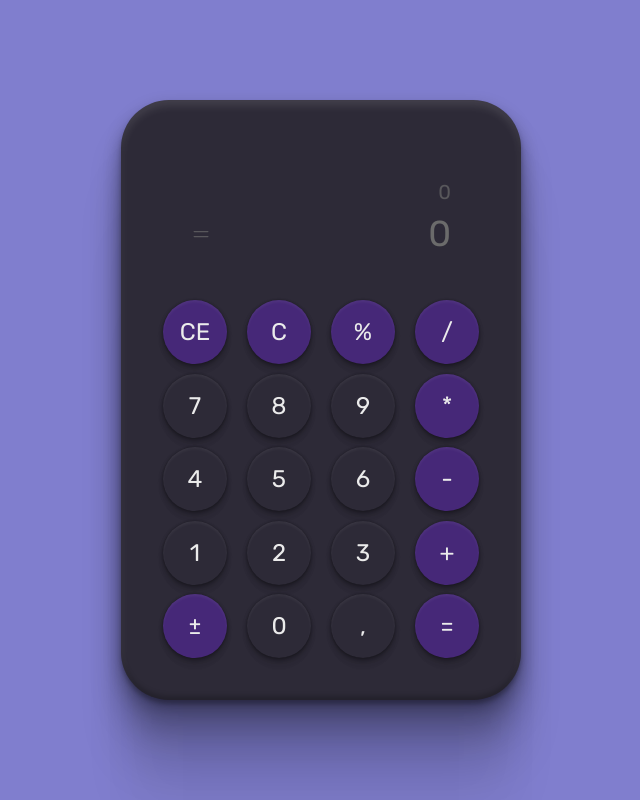
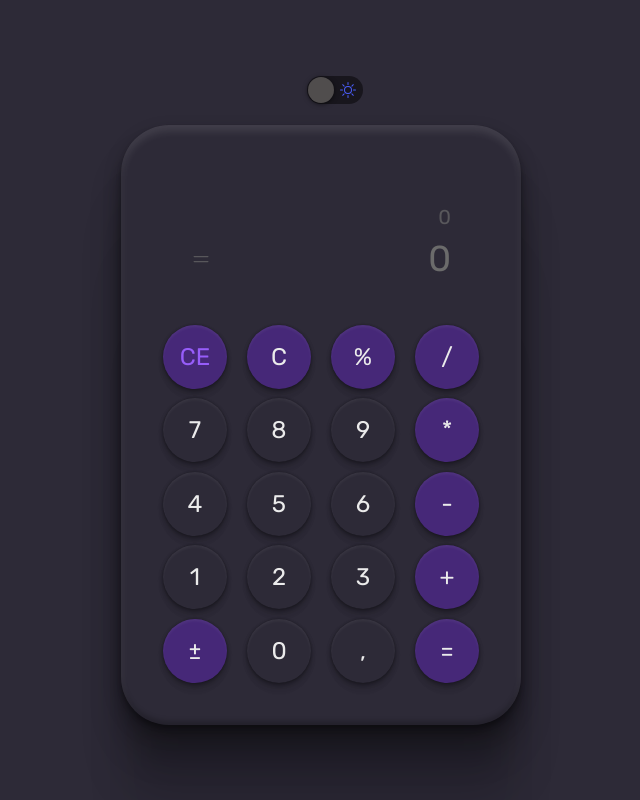
Before and after one commit to RenanFachin/RS_BoraCodarEvent, a Next.js app in the folder desafio05_calculadora/: page / in a window 1280 px wide. Shown: the whole page, without its empty margins (319-959 px from the left). Built offline with nearby package versions, Linux system fonts and the light colour scheme.

Commit message:
add dark/light theme

```diff
--- a/desafio05_calculadora/package.json
+++ b/desafio05_calculadora/package.json
@@ -21,6 +21,7 @@
     "react": "18.2.0",
     "react-dom": "18.2.0",
     "react-icons": "^4.7.1",
+    "react-switch": "^7.0.0",
     "typescript": "4.9.5"
   },
   "devDependencies": {
--- a/desafio05_calculadora/src/components/Button.tsx
+++ b/desafio05_calculadora/src/components/Button.tsx
@@ -13,7 +13,7 @@ export function Button({ digit, enterDigit, buttonColor = 'default', className,
 
     return (
         <button className={clsx(
-            `w-12 h-12 md:w-16 md:h-16 rounded-full text-2xl flex items-center justify-center text-gray-100 shadow-calculatorButtonShadow bg-calculatorButtons`, className)}
+            `w-12 h-12 md:w-16 md:h-16 rounded-full text-2xl flex items-center justify-center text-lightMode-text dark:text-gray-100 shadow-calculatorButtonShadow bg-calculatorButtons`, className)}
              onClick={() => enterDigit(digit)}
             {...rest}
         >
--- a/desafio05_calculadora/src/components/CalculatorDisplay.tsx
+++ b/desafio05_calculadora/src/components/CalculatorDisplay.tsx
@@ -1,10 +1,9 @@
-import { CalculatorContext } from '@/contexts/calculatorContext'
+import { useCalculator } from '@/hooks/useCalculator'
 import { Equals } from 'phosphor-react'
-import { useContext } from 'react'
 
 export function CalculatorDisplay() {
-    const {currentValue, prevValue, operation} = useContext(CalculatorContext)
 
+    const {currentValue, prevValue, operation} = useCalculator()
     return (
         <div className="w-full min-h-[120px] flex flex-col justify-center px-5 gap-2 max-w-[300px] overflow-auto">
             <span className="text-right text-gray-200 opacity-70 text-lg md:text-xl">
--- a/desafio05_calculadora/src/components/CalcutorKeyboard.tsx
+++ b/desafio05_calculadora/src/components/CalcutorKeyboard.tsx
@@ -1,17 +1,16 @@
 import { Button } from './Button'
-import { useContext } from 'react'
-import { CalculatorContext } from '@/contexts/calculatorContext'
 import { OperationButton } from './OperationButton'
+import { useCalculator } from '@/hooks/useCalculator'
 
 
 export function CalcutorKeyboard() {
 
-  const { setDigit, selectOperation, operation, clearDisplay, handleDelete, handlePercent, handleShowResult } = useContext(CalculatorContext)
+  const { setDigit, selectOperation, operation, clearDisplay, handleDelete, handlePercent, handleShowResult } =  useCalculator()
 
   return (
     <div className="w-full min-h-[368px] grid grid-cols-4 justify-items-center">
       <OperationButton
-        className="text-[#975DFA]"
+        className="dark:text-[#975DFA] text-lightMode-text"
         operation={'CE'}
         selectOperation={clearDisplay}
         selectedOperation={operation}
--- a/desafio05_calculadora/src/components/OperationButton.tsx
+++ b/desafio05_calculadora/src/components/OperationButton.tsx
@@ -12,7 +12,7 @@ export function OperationButton({ operation, selectOperation, selectedOperation,
 
     return (
         <button className={clsx(
-            `w-12 h-12 md:w-16 md:h-16 rounded-full text-2xl flex items-center justify-center text-gray-100 shadow-calculatorButtonShadow bg-calculatorButtons bg-background-buttons hover:brightness-200 active:translate-y-[2px]`, className)}
+            `w-12 h-12 md:w-16 md:h-16 rounded-full text-2xl flex items-center justify-center text-gray-100 shadow-calculatorButtonShadow bg-calculatorButtons dark:bg-background-buttons bg-lightMode-buttonHighEmpahsis hover:brightness-200 active:translate-y-[2px]`, className)}
             onClick={() => selectOperation(operation)}
             {...rest}
         >
--- /dev/null
+++ b/desafio05_calculadora/src/components/ThemeButton.tsx
@@ -0,0 +1,34 @@
+import { useTheme } from "@/hooks/useTheme"
+
+import Switch from 'react-switch'
+import { BsMoon, BsSun } from 'react-icons/bs'
+
+export function ThemeButton() {
+    const { actualTheme, toggleThemeHandler } = useTheme()
+
+    return (
+        <button>
+            <Switch
+                className='ml-7'
+                onChange={toggleThemeHandler}
+                checked={actualTheme}
+                checkedIcon={
+                    <div className='flex items-center justify-center h-full text-lightMode-buttonHighEmpahsis'>
+                        <BsMoon />
+                    </div>
+                }
+                uncheckedIcon={
+                    <div className='flex items-center justify-center h-full text-lightMode-buttonHighEmpahsis'>
+                        <BsSun />
+                    </div>
+                }
+                boxShadow="0px 1px 5px rgba(0, 0, 0, 0.6)"
+                activeBoxShadow="0px 0px 1px 10px rgba(0, 0, 0, 0.2)"
+                offHandleColor='#504d4d'
+                onHandleColor="#504d4d"
+                offColor="#18161d"
+                onColor="#ffffff"
+            />
+        </button>
+    )
+}
--- /dev/null
+++ b/desafio05_calculadora/src/contexts/ThemeContext.tsx
@@ -0,0 +1,67 @@
+import { createContext, ReactNode, useEffect, useState } from "react";
+
+interface ThemeContextData {
+  isDarkTheme: boolean;
+  toggleThemeHandler: () => void;
+  actualTheme: boolean;
+}
+
+export const ThemeContext = createContext({} as ThemeContextData)
+
+interface ThemeContextProps {
+  children: ReactNode;
+}
+
+
+export function ThemeContextProvider({ children }: ThemeContextProps) {
+  const [isDarkTheme, setIsDarkTheme] = useState(true)
+
+  const [actualTheme, setActualTheme] = useState(false)
+
+  function isLocalStorageEmpty() {
+    return !localStorage.getItem("isDarkTheme");
+  }
+
+  function initialThemeHandler() {
+    if (isLocalStorageEmpty()) {
+      localStorage.setItem("isDarkTheme", `true`);
+      document!.querySelector("body")!.classList.add("dark");
+      setIsDarkTheme(true);
+    } else {
+      const isDarkTheme = JSON.parse(
+        localStorage.getItem("isDarkTheme")!
+      );
+      isDarkTheme && document!.querySelector("body")!.classList.add("dark");
+      setIsDarkTheme(() => {
+        return isDarkTheme;
+      });
+    }
+  }
+
+
+  function toggleThemeHandler() {
+    const isDarkTheme = JSON.parse(localStorage.getItem("isDarkTheme")!)
+
+    setIsDarkTheme(!isDarkTheme)
+    toggleDarkClassToBody()
+    setValueToLocalStorage()
+
+    setActualTheme(!actualTheme)
+  }
+
+  function toggleDarkClassToBody() {
+    document!.querySelector("body")!.classList.toggle("dark");
+  }
+
+  function setValueToLocalStorage() {
+    localStorage.setItem("isDarkTheme", `${!isDarkTheme}`);
+  }
+
+  useEffect(() => initialThemeHandler())
+
+  return (
+    <ThemeContext.Provider value={{ isDarkTheme: true, toggleThemeHandler, actualTheme }}>
+      {children}
+    </ThemeContext.Provider>
+  )
+}
--- /dev/null
+++ b/desafio05_calculadora/src/hooks/useCalculator.ts
@@ -0,0 +1,7 @@
+import { CalculatorContext } from '../contexts/calculatorContext'
+
+import { useContext } from "react"
+
+export const useCalculator = () => {
+    return useContext(CalculatorContext)
+}
--- /dev/null
+++ b/desafio05_calculadora/src/hooks/useTheme.ts
@@ -0,0 +1,7 @@
+import { ThemeContext } from '../contexts/ThemeContext'
+
+import { useContext } from "react"
+
+export const useTheme = () => {
+    return useContext(ThemeContext)
+}
--- a/desafio05_calculadora/src/pages/_app.tsx
+++ b/desafio05_calculadora/src/pages/_app.tsx
@@ -1,8 +1,9 @@
-import { CalculatorContextProvider } from '@/contexts/calculatorContext'
 import '@/styles/globals.css'
 import type { AppProps } from 'next/app'
 
 import { Rubik } from '@next/font/google'
+import { ThemeContextProvider } from '@/contexts/ThemeContext'
+import { CalculatorContextProvider } from '@/contexts/calculatorContext'
 
 const rubik = Rubik({
   subsets: ['latin'],
@@ -12,9 +13,11 @@ const rubik = Rubik({
 export default function App({ Component, pageProps }: AppProps) {
   return (
     <div className={`${rubik.variable} font-sans`}>
-      <CalculatorContextProvider>
-        <Component {...pageProps} />
-      </CalculatorContextProvider>
+      <ThemeContextProvider>
+        <CalculatorContextProvider>
+          <Component {...pageProps} />
+        </CalculatorContextProvider>
+      </ThemeContextProvider>
     </div>
   )
 }
--- a/desafio05_calculadora/src/pages/index.tsx
+++ b/desafio05_calculadora/src/pages/index.tsx
@@ -1,20 +1,20 @@
 import { CalcutorKeyboard } from "@/components/CalcutorKeyboard";
 import { CalculatorDisplay } from "@/components/CalculatorDisplay";
 import Head from "next/head";
+import { ThemeButton } from "@/components/ThemeButton";
 
 export default function Home() {
   return (
-    <div className="h-screen w-full bg-background-page flex items-center justify-center p-4">
+    <div className="h-screen w-full bg-zinc-200 dark:bg-background-page flex flex-col items-center justify-center p-4 gap-5">
       <Head>
         <title>Desafio 05 - Calculadora</title>
       </Head>
 
+      <ThemeButton />
 
-      <div className="min-w-[320px] md:min-w-[400px] min-h-[600px] bg-background-calculator rounded-4xl flex flex-col items-center justify-center gap-6 px-5 pt-10 pb-5 md:px-8 md:pt-14 md:pb-8 shadow-calculatorShadow">
-
+      <div className="min-w-[320px] md:min-w-[400px] min-h-[600px] bg-lightMode-background dark:bg-background-calculator rounded-4xl flex flex-col items-center justify-center gap-6 px-5 pt-10 pb-5 md:px-8 md:pt-14 md:pb-8 shadow-calculatorShadow">
         <CalculatorDisplay />
         <CalcutorKeyboard />
-
       </div>
     </div>
   )
--- a/desafio05_calculadora/tailwind.config.js
+++ b/desafio05_calculadora/tailwind.config.js
@@ -5,6 +5,9 @@ module.exports = {
   content: [
     "./src/**/*.tsx"
   ],
+  darkMode:
+  'class'
+,
   theme: {
     screens: {
       'sm': '380px',
@@ -22,10 +25,17 @@ module.exports = {
       },
       colors: {
         background: {
-          page: "#807ECE",
+          page: "#2D2A37",
           calculator: "#2D2A37",
           buttons: "#462878",
           EqualButton: "#7F45E2"
+        },
+        lightMode: {
+          background: "#F1F2F3",
+          text: "#000000",
+          buttonHighEmpahsis: "#4B5EFC",
+          buttonMediumEmpahsis: "#D2D3DA",
+          buttonLowEmpahsis: "#FFFFFF",
         },
         gray: {
           100: "#EBEBEB",
```
Also changed, not shown: 1 other file (tests, documents, lock files or other folders).
